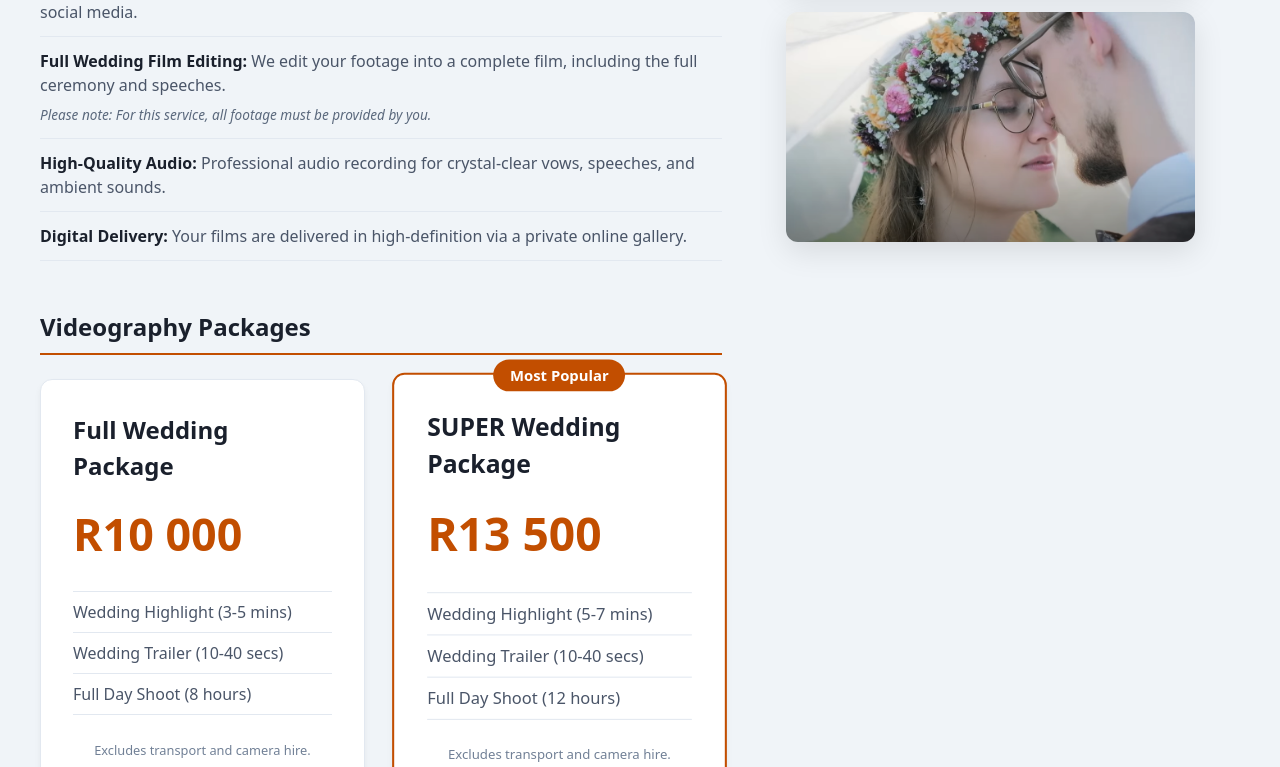
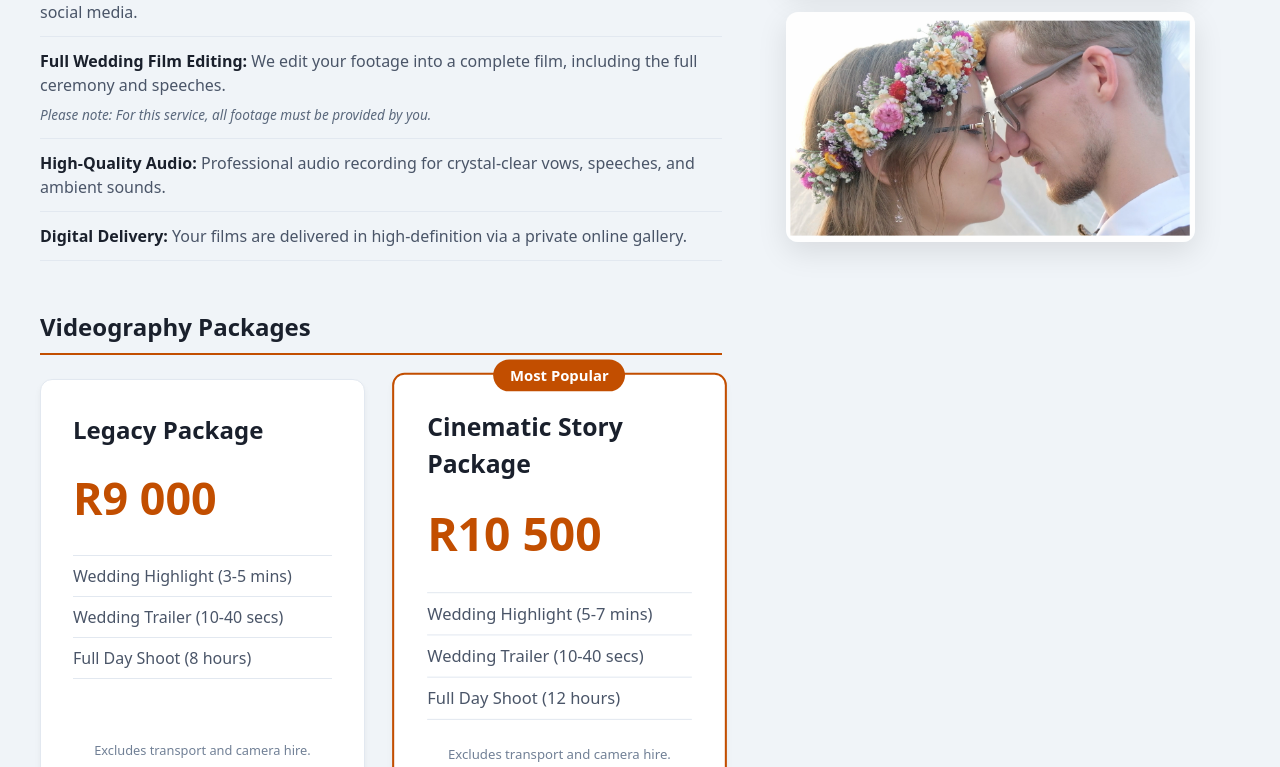
Before and after one commit to JoshuaGarner13/Kudu-Digital, a React (Vite) app: page /services-wedding-videos in a window 1280 px wide. Shown: the part 624-1391 px from the top of the page. Built offline with nearby package versions, Linux system fonts and the light colour scheme; the HTML template or start-up script is replaced by a standard one.

Commit message:
Add files via upload

```diff
--- a/src/pages/Services1Page.jsx
+++ b/src/pages/Services1Page.jsx
@@ -2,8 +2,8 @@ import React from "react";
 import { Link } from "react-router-dom";
 import "../styles/Services1Page.css";
 import weddingImage1 from "../assets/WeddingFilms.png";
-import weddingImage2 from "../assets/WeddingTrailers.png";
-import weddingImage3 from "../assets/wedding3.png";
+import weddingImage2 from "../assets/wedding-photo2.jpg";
+import weddingImage3 from "../assets/wedding-photo1.jpg";
 
 const Services1Page = () => {
   return (
@@ -31,8 +31,8 @@ const Services1Page = () => {
             <h2 className="features-title">Videography Packages</h2>
             <div className="pricing-grid">
               <div className="pricing-card">
-                <h3>Full Wedding Package</h3>
-                <div className="price">R10 000</div>
+                <h3>Legacy Package</h3>
+                <div className="price">R9 000</div>
                 <ul>
                   <li>Wedding Highlight (3-5 mins)</li>
                   <li>Wedding Trailer (10-40 secs)</li>
@@ -42,8 +42,8 @@ const Services1Page = () => {
               </div>
               <div className="pricing-card featured">
                 <div className="featured-badge">Most Popular</div>
-                <h3>SUPER Wedding Package</h3>
-                <div className="price">R13 500</div>
+                <h3>Cinematic Story Package</h3>
+                <div className="price">R10 500</div>
                 <ul>
                   <li>Wedding Highlight (5-7 mins)</li>
                   <li>Wedding Trailer (10-40 secs)</li>
```
